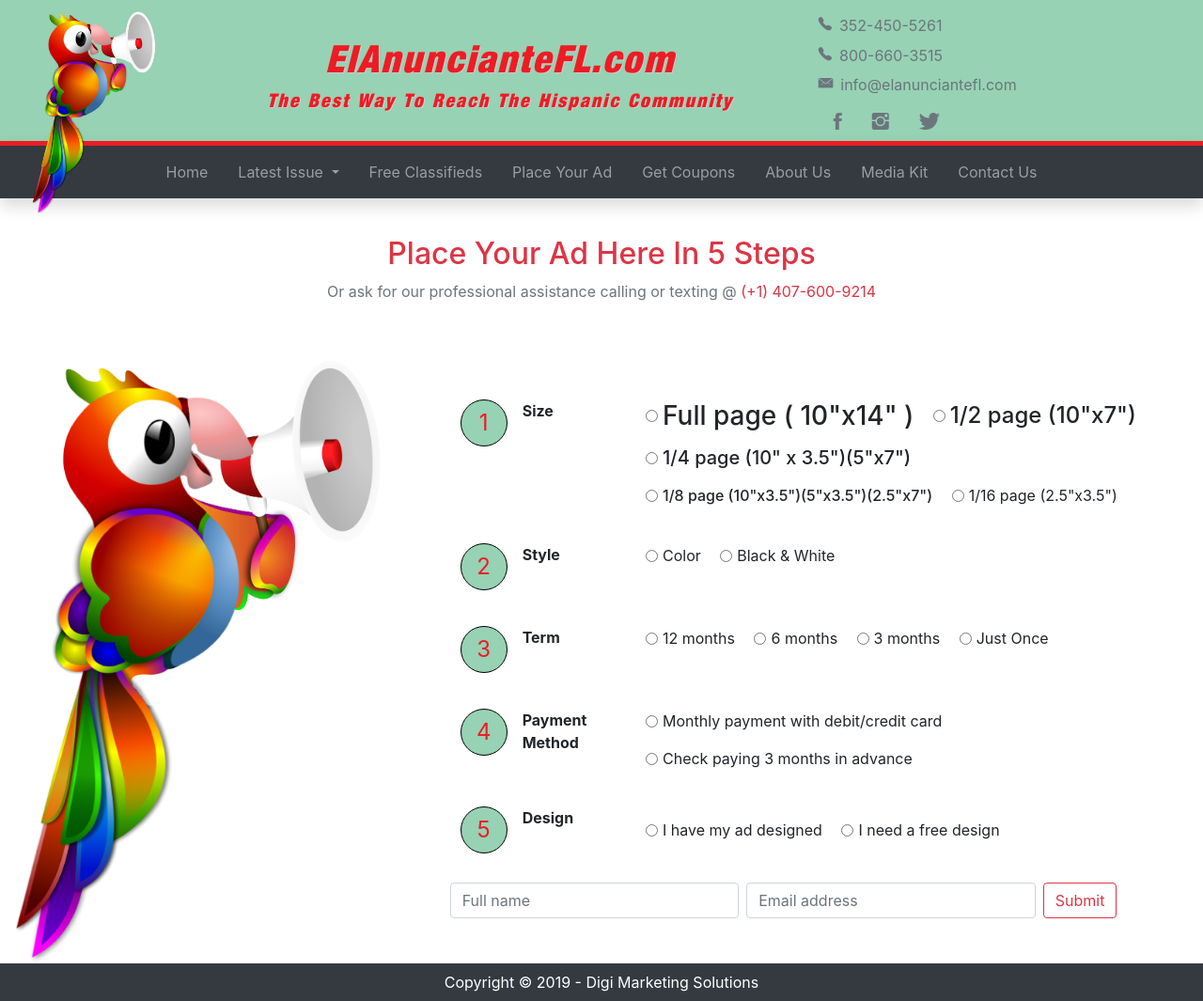
After one commit to NicoFiraDev/elAnunciante, a PHP site: page /place-your-ad.php in a window 1280 px wide. The commit adds this page. Shown: the whole page at 94% size. Run offline with PHP 8.4, Linux system fonts and the light colour scheme; some web fonts are replaced.

Commit message:
Add other pages and creating order your ad form

```diff
--- /dev/null
+++ b/about-us.php
@@ -0,0 +1,5 @@
+<?php $title='About Us'; include 'partials/header.php'; ?>
+
+
+
+<?php include 'partials/footer.php'; ?>
--- /dev/null
+++ b/contact-us.php
@@ -0,0 +1,5 @@
+<?php $title='Contact Us'; include 'partials/header.php'; ?>
+
+
+
+<?php include 'partials/footer.php'; ?>
--- /dev/null
+++ b/free-classifieds.php
@@ -0,0 +1,5 @@
+<?php $title='Free Classifieds'; include 'partials/header.php'; ?>
+
+
+
+<?php include 'partials/footer.php'; ?>
--- /dev/null
+++ b/get-coupons.php
@@ -0,0 +1,5 @@
+<?php $title='Get Coupons'; include 'partials/header.php'; ?>
+
+
+
+<?php include 'partials/footer.php'; ?>
--- a/index.php
+++ b/index.php
@@ -18,7 +18,7 @@
     				$query = 'SELECT * FROM `articles` WHERE section = "Inmigración" ORDER BY `articles`.`id`  DESC LIMIT 3';
       				if ($result = mysqli_query($link, $query)){
       					while ($article = mysqli_fetch_array($result)){ ?>
-          <!-- First article -->
+          <!-- article -->
           <article class="carousel-item<?php if($counter <= 1){echo ' active'; } ?>">
             <img src="./resources/img/articles/<?php echo $article['img'];?>" class="d-block w-100" alt="<?php echo $article['headline'];?>">
             <div class="carousel-caption d-none d-md-block p-3 text-justify">
@@ -56,9 +56,9 @@
             </figure>
             <div class="article__text--sm d-inline-block flex-column container">
               <a class="text-decoration-none" href="#"><h5 class="text-body mb-1" itemprop="headline"><?php echo $article['headline']; ?></h5></a>
-              <a class="text-decoration-none" href="#"><p class="text-muted mb-2 mx-0"><span class="ml-1"><small>Fecha</small></span> - <?php echo $article['section']; ?></p></a>
+              <a class="text-decoration-none" href="#"><p class="text-muted mb-2 mx-0"><?php echo $article['section']; ?> - <span class="ml-1"><small>Fecha</small></span></p></a>
               <p><?php echo substr($article['body'], 0, 160); ?>...</p>
-              <a class="btn btn-danger btn-lg w-50 shadow" href="#">Leer más</a>
+              <a class="btn btn-danger btn-lg w-50 rounded-pill shadow" href="#">Leer más</a>
             </div>
           </div>
         </article>
--- a/latest-issue-ocala.php
+++ b/latest-issue-ocala.php
@@ -2,7 +2,7 @@
 <section class="content-fluid">
   <div class="row position-relative">
     <div class="download position-absolute ml-4 mt-3">
-  		<a class="text-decoration-none text-white" href="resources/print-edition/ocala/" download>Download Ocala Print Edition</a>
+  		<a class="text-decoration-none text-light" href="resources/print-edition/ocala/" download>Download Ocala Print Edition</a>
   	</div>
     <iframe class="iframe" style="width:100%; height:100vh;" src="//e.issuu.com/embed.html#35137031/66195716" allowfullscreen></iframe>
   </div>
--- a/latest-issue-orlando.php
+++ b/latest-issue-orlando.php
@@ -1,4 +1,4 @@
-<?php $title='Print Edition Ocala'; include 'partials/header.php'; ?>
+<?php $title='Print Edition Orlando'; include 'partials/header.php'; ?>
 <section class="content-fluid">
   <div class="row">
     <div class="mx-auto my-3 py-2 text-center">
--- /dev/null
+++ b/media-kit.php
@@ -0,0 +1,5 @@
+<?php $title='Media Kit'; include 'partials/header.php'; ?>
+
+
+
+<?php include 'partials/footer.php'; ?>
--- a/partials/header.php
+++ b/partials/header.php
@@ -53,7 +53,7 @@
       <div class="container-fluid bg-dark shadow" style="border-top: 5px solid #ed1c24;">
         <div class="row">
           <div class="col-sm-12 mx-auto">
-            <nav class="navbar navbar-expand-lg navbar-dark bg-dark " itemscope itemtype="https://schema.org/SiteNavigationElement">
+            <nav class="navbar navbar-expand-lg navbar-dark bg-dark" itemscope itemtype="https://schema.org/SiteNavigationElement">
               <button class="navbar-toggler" type="button" data-toggle="collapse" data-target="#navbarNavAltMarkup" aria-controls="navbarNavAltMarkup" aria-expanded="false" aria-label="Toggle navigation">
                 <span class="navbar-toggler-icon"></span>
               </button>
@@ -70,12 +70,12 @@
                       <a class="dropdown-item text-secondary" href="latest-issue-orlando.php" itemprop="url">Orlando</a>
                     </div>
                   </li>
-                  <a class="nav-item nav-link mx-2" href="#" itemprop="url">Free Classifieds</a>
-                  <a class="nav-item nav-link mx-2" href="#" itemprop="url">Place Your Ad</a>
-                  <a class="nav-item nav-link mx-2" href="#" itemprop="url">Get Coupons</a>
-                  <a class="nav-item nav-link mx-2" href="#" itemprop="url">About Us</a>
-                  <a class="nav-item nav-link mx-2" href="#" itemprop="url">Media Kit</a>
-                  <a class="nav-item nav-link mx-2" href="#" itemprop="url">Contact Us</a>
+                  <a class="nav-item nav-link mx-2" href="free-classifieds.php" itemprop="url">Free Classifieds</a>
+                  <a class="nav-item nav-link mx-2" href="place-your-ad.php" itemprop="url">Place Your Ad</a>
+                  <a class="nav-item nav-link mx-2" href="get-coupons.php" itemprop="url">Get Coupons</a>
+                  <a class="nav-item nav-link mx-2" href="about-us.php" itemprop="url">About Us</a>
+                  <a class="nav-item nav-link mx-2" href="media-kit.php" itemprop="url">Media Kit</a>
+                  <a class="nav-item nav-link mx-2" href="contact-us.php" itemprop="url">Contact Us</a>
                 </div>
               </div>
             </nav>
--- /dev/null
+++ b/place-your-ad.php
@@ -0,0 +1,196 @@
+<?php $title='Place Your Ad'; include 'partials/header.php'; ?>
+
+<?php
+	$error = ""; $success = "";
+
+	if($_POST) {
+		if(!$_POST['size']){$error .= "A size option is required<br>";}
+		if(!$_POST['style']){$error .= "An style option is required<br>";}
+		if(!$_POST['term']){$error .= "A term option is required<br>";}
+		if(!$_POST['payment']){$error .= "A payment option is required<br>";}
+		if(!$_POST['design']){$error .= "A design option is required<br>";}
+		if(!$_POST['email']){$error .= "An email is required<br>";}
+		if(!$_POST['name']){$error .= "A name is required<br>";}
+
+		if($error != ""){
+			$error = '<div class="alert alert-danger mx-auto"><p><strong>There were error(s) in your form:</strong></p>'. $error .'</div>';
+		} else {
+			// $emailTo = 'info@elanunciantefl.com';
+      $emailTo = 'digimarketingsolutions.co@gmail.com';
+			$subject =  $_POST['name'] . " ha solicitado un anuncio con las siguientes caracteristicas:";
+			$content = '<html><body>';
+			$content .= '<h1>' . $_POST['name'] . ' ha solicitado un anuncio con las siguientes caracteristicas:</h1>';
+			$content .= '<p>Tamaño: ' . $_POST['size'] . '</p>';
+			$content .= '<p>Estilo: A ' . $_POST['style'] . '</p>';
+			$content .= '<p>Duración: ' . $_POST['term'] . '</p>';
+			$content .= '<p>Método de pago: ' . $_POST['payment'] . '</p>';
+			$content .= '<p>Diseño de anuncio: ' . $_POST['design'] . '</p>';
+			$content .= '<p>Su correo electrónico es: ' . $_POST['email'] . '</p>';
+			$header = "Reply-To: digimarketingsolutions.co@gmail.com\r\n";
+			$header .= "Return-Path: digimarketingsolutions.co@gmail.com\r\n";
+			$header .= "From: digimarketingsolutions.co@gmail.com\r\n";
+			$header .= "Organization: El Anunciante FL";
+			$header .= "MIME-Version: 1.0\r\n";
+			$header .= "Content-Type: text/html; charset=utf-8\r\n";
+			$header .= "X-Priority: 1\r\n";
+			$header .= "X-Mailer: PHP/". phpversion() ."\r\n";
+
+			if(mail($emailTo, $subject, $content, $header)) {
+				$success = "<div class='alert alert-success mx-auto'><p>Your message was send, we'll get back to you ASAP!</p></div>";
+			}
+		}
+	}
+?>
+
+<section class="container-fluid">
+  <div class="row mt-2">
+    <div class="container-fluid text-center my-3 py-3">
+      <h2 class="text-danger">Place Your Ad Here In 5 Steps</h2>
+      <p class="text-muted">Or ask for our professional assistance calling or texting @ <span><a class="text-decoration-none text-danger" href="tel:+14076009214">(+1) 407-600-9214</a></span></p>
+    </div>
+  </div>
+
+  <div class="row mx-auto w-auto text-center">
+    <?php echo $error.$success ?>
+  </div>
+
+  <div class="row">
+    <div class="col-4 h-auto form-logo"></div>
+    <div class="col-8">
+      <form class="m-5" method="post">
+
+        <fieldset class="form-group my-4">
+          <div class="row">
+            <legend class="col-form-label col-sm-3">
+              <span class="mr-3 p-4 rounded-circle float-left number">1</span>
+              <strong>Size</strong>
+            </legend>
+            <div class="col-sm-9">
+              <div class="form-check form-check-inline m-2">
+                <input class="form-check-input" type="radio" name="size" id="ad-size-full" value="Full page">
+                <label class="form-ckeck-label h3 mb-0" for="ad-size-full">Full page ( 10"x14" )</label>
+              </div>
+              <div class="form-check form-check-inline m-2">
+                <input class="form-check-input" type="radio" name="size" id="ad-size-half" value="Half page">
+                <label class="form-ckeck-label h4 mb-0" for="ad-size-half">1/2 page (10"x7")</label>
+              </div>
+              <div class="form-check form-check-inline m-2">
+                <input class="form-check-input" type="radio" name="size" id="ad-size-1-4" value="1/4 page">
+                <label class="form-ckeck-label h5 mb-0" for="ad-size-1-4">1/4 page (10" x 3.5")(5"x7")</label>
+              </div>
+              <div class="form-check form-check-inline m-2">
+                <input class="form-check-input" type="radio" name="size" id="ad-size-1-8" value="1/8 page">
+                <label class="form-ckeck-label h6 mb-0" for="ad-size-1-8">1/8 page (10"x3.5")(5"x3.5")(2.5"x7")</label>
+              </div>
+              <div class="form-check form-check-inline m-2">
+                <input class="form-check-input" type="radio" name="size" id="ad-size-1-16" value="1/16 page">
+                <label class="form-ckeck-label mb-0" for="ad-size-1-16">1/16 page (2.5"x3.5")</label>
+              </div>
+            </div>
+          </div>
+        </fieldset>
+
+        <fieldset class="form-group my-4">
+          <div class="row">
+            <legend class="col-form-label col-sm-3">
+              <span class="mr-3 p-4 rounded-circle float-left number">2</span>
+              <strong>Style</strong>
+            </legend>
+            <div class="col-sm-9">
+              <div class="form-check form-check-inline m-2">
+                <input class="form-check-input" type="radio" name="style" id="ad-color" value="Color">
+                <label class="form-ckeck-label mb-0" for="ad-color">Color</label>
+              </div>
+              <div class="form-check form-check-inline m-2">
+                <input class="form-check-input" type="radio" name="style" id="ad-b&w" value="Black & White">
+                <label class="form-ckeck-label mb-0" for="ad-b&w">Black & White</label>
+              </div>
+            </div>
+          </div>
+        </fieldset>
+
+        <fieldset class="form-group my-4">
+          <div class="row">
+            <legend class="col-form-label col-sm-3">
+              <span class="mr-3 p-4 rounded-circle float-left number">3</span>
+              <strong>Term</strong>
+            </legend>
+            <div class="col-sm-9">
+              <div class="form-check form-check-inline m-2">
+                <input class="form-check-input" type="radio" name="term" id="ad-12" value="12 months">
+                <label class="form-ckeck-label mb-0" for="ad-12">12 months</label>
+              </div>
+              <div class="form-check form-check-inline m-2">
+                <input class="form-check-input" type="radio" name="term" id="ad-6" value="6 months">
+                <label class="form-ckeck-label mb-0" for="ad-6">6 months</label>
+              </div>
+              <div class="form-check form-check-inline m-2">
+                <input class="form-check-input" type="radio" name="term" id="ad-3" value="3 months">
+                <label class="form-ckeck-label mb-0" for="ad-3">3 months</label>
+              </div>
+              <div class="form-check form-check-inline m-2">
+                <input class="form-check-input" type="radio" name="term" id="ad-one" value="1 month">
+                <label class="form-ckeck-label mb-0" for="ad-one">Just Once</label>
+              </div>
+            </div>
+          </div>
+        </fieldset>
+
+        <fieldset class="form-group my-4">
+          <div class="row">
+            <legend class="col-form-label col-sm-3">
+              <span class="mr-3 p-4 rounded-circle float-left number">4</span>
+              <strong>Payment Method</strong>
+            </legend>
+            <div class="col-sm-9">
+              <div class="form-check form-check-inline m-2">
+                <input class="form-check-input" type="radio" name="payment" id="ad-card" value="Debit/Credit card">
+                <label class="form-ckeck-label mb-0" for="ad-card">Monthly payment with debit/credit card</label>
+              </div>
+              <div class="form-check form-check-inline m-2">
+                <input class="form-check-input" type="radio" name="payment" id="ad-check" value="Check - advanced payment">
+                <label class="form-ckeck-label mb-0" for="ad-check">Check paying 3 months in advance</label>
+              </div>
+            </div>
+          </div>
+        </fieldset>
+
+        <fieldset class="form-group my-4">
+          <div class="row align-items-center">
+            <legend class="col-form-label col-sm-3">
+              <span class="mr-3 p-4 rounded-circle float-left number">5</span>
+              <strong>Design</strong>
+            </legend>
+            <div class="col-sm-9">
+              <div class="form-check form-check-inline m-2">
+                <input class="form-check-input" type="radio" name="design" id="ad-my-design" value="Client has ad designed">
+                <label class="form-ckeck-label mb-0" for="ad-my-design">I have my ad designed</label>
+              </div>
+              <div class="form-check form-check-inline m-2">
+                <input class="form-check-input" type="radio" name="design" id="ad-free-design" value="Client needs a free ad design">
+                <label class="form-ckeck-label mb-0" for="ad-free-design">I need a free design</label>
+              </div>
+            </div>
+          </div>
+        </fieldset>
+
+        <fieldset class="form-group my-4">
+          <div class="row">
+            <div class="col-sm-5 px-1">
+              <input type="text" class="form-control" placeholder="Full name" name="name" required>
+            </div>
+            <div class="col-sm-5 px-1">
+              <input type="email" class="form-control" placeholder="Email address" name="email" required>
+            </div>
+            <div class="col-sm-2 px-1">
+              <button type="submit" class="btn btn-outline-danger">Submit</button>
+            </div>
+          </div>
+        </fieldset>
+
+      </form>
+    </div>
+  </div>
+</section>
+
+<?php include 'partials/footer.php'; ?>
--- a/resources/css/style.css
+++ b/resources/css/style.css
@@ -120,3 +120,22 @@ body {
   top: 0;
   left: 0;
 }
+
+.form-logo {
+  background-image: url('../img/logo.png');
+  background-position: center;
+  background-repeat: no-repeat;
+  background-size: contain;
+}
+
+.number {
+  display: flex;
+	align-items: center;
+	justify-content: center;
+	width: 20px;
+	height: 20px;
+	font-size: 150%;
+	border: 1px solid #000;
+	background-color: #96d2b3;
+	color: #ed1c24;
+}
```
Also changed, not shown: 1 other file.
